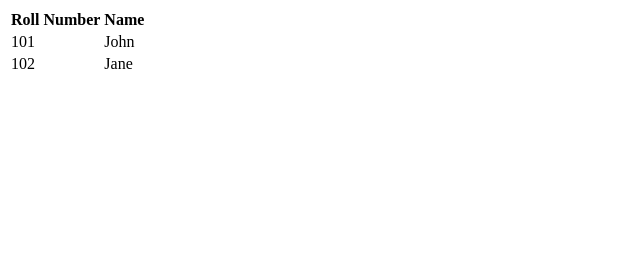
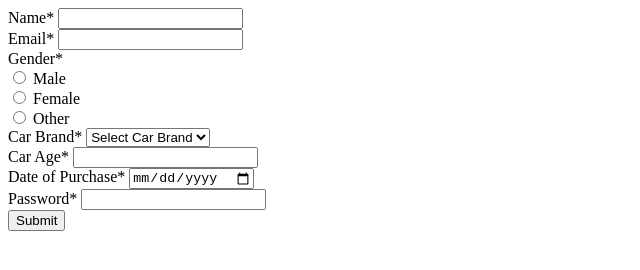
Before and after one commit to acciojob/car-insurance-form-shubhamv1, a website: page main.html in a window 1280 px wide. Shown: the whole page, without its empty margins (0-640 px from the left). Drawn offline with Linux system fonts and the light colour scheme.

Commit message:
created a submission

```diff
--- a/main.html
+++ b/main.html
@@ -7,24 +7,47 @@
 </head>
 
 <body>
-	<table>
-  <thead>
-    <tr>
-      <th>Roll Number</th>
-      <th>Name</th>
-    </tr>
-  </thead>
-  <tbody>
-    <tr>
-      <td>101</td>
-      <td>John</td>
-    </tr>
-    <tr>
-      <td>102</td>
-      <td>Jane</td>
-    </tr>
-  </tbody>
-</table>
+	<form method="POST" action="" id="car-insurance-form">
+  <div>
+    <label for="name">Name*</label>
+    <input type="text" id="name" name="name" required>
+  </div>
+  <div>
+    <label for="email">Email*</label>
+    <input type="email" id="email" name="email" required>
+  </div>
+  <div>
+    <label for="gender">Gender*</label><br>
+    <input type="radio" id="male" name="gender" value="male" required>
+    <label for="male">Male</label><br>
+    <input type="radio" id="female" name="gender" value="female">
+    <label for="female">Female</label><br>
+    <input type="radio" id="other" name="gender" value="other">
+    <label for="other">Other</label>
+  </div>
+  <div>
+    <label for="cars">Car Brand*</label>
+    <select id="cars" name="cars" required>
+      <option value="" disabled selected>Select Car Brand</option>
+      <option value="BMW">BMW</option>
+      <option value="Audi">Audi</option>
+      <option value="Mercedes">Mercedes</option>
+    </select>
+  </div>
+  <div>
+    <label for="carage">Car Age*</label>
+    <input type="number" id="carage" name="carage" required>
+  </div>
+  <div>
+    <label for="dop">Date of Purchase*</label>
+    <input type="date" id="dop" name="dop" required>
+  </div>
+  <div>
+    <label for="password">Password*</label>
+    <input type="password" id="password" name="password" required>
+  </div>
+  <button type="submit">Submit</button>
+</form>
 
 	<!-- the entire body must be written by student -->
     <script type="text/javascript" src="./script.js">
```
